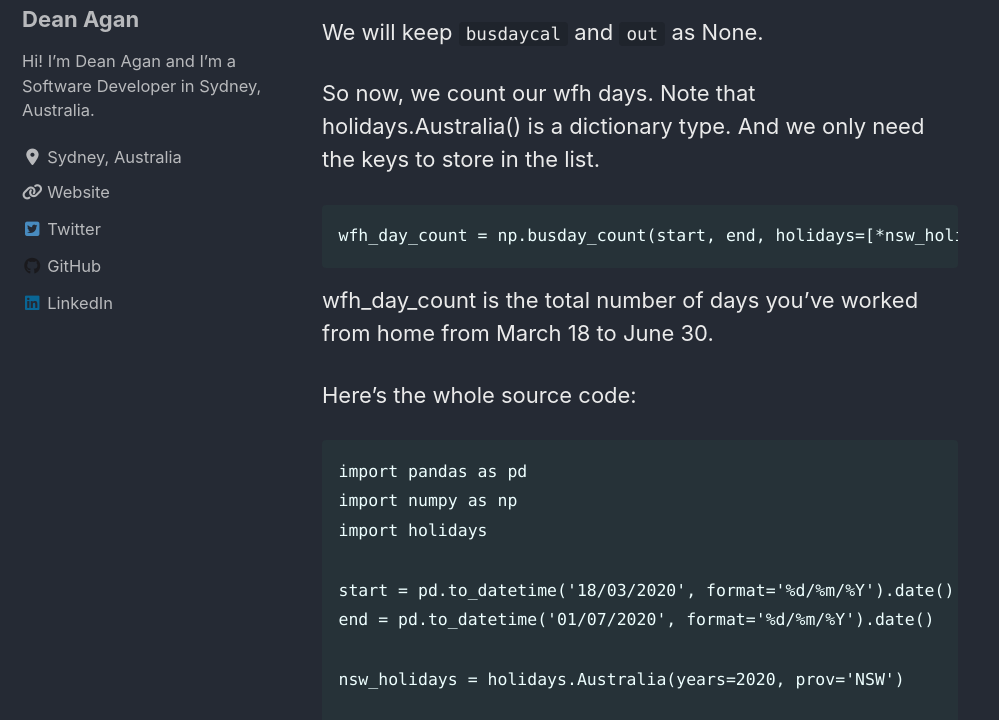
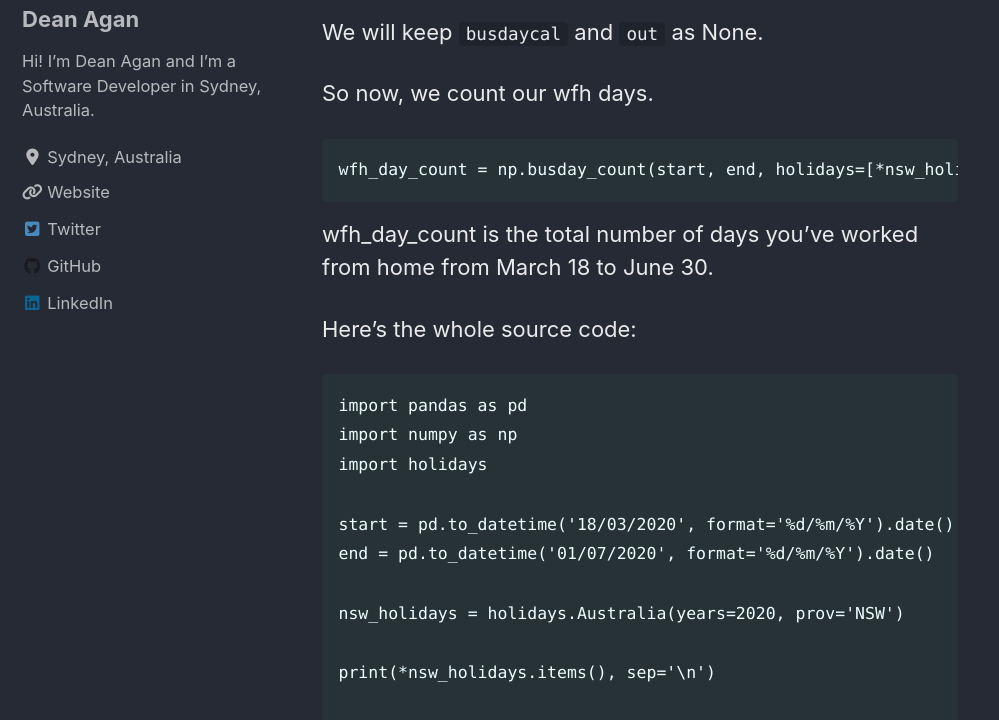
Before and after one commit to deanagan/deanagan.github.io, a Jekyll site: the page built from _posts/2020-07-23-Using-Python-To-Compute-Start-To-End-Dates.md, in a window 1280 px wide and 900 px high, scrolled down 3476 px, cut to the strip 180-900 px from the top of the window. Shown: the whole strip, without its empty margins (0-999 px from the left). Built offline with Jekyll 4.4.1, drawn with Linux system fonts in a browser that asks for light colours; cached includes are drawn as plain includes; nearby versions of some CDN libraries.

Commit message:
Removed redundant statement

````diff
--- a/_posts/2020-07-23-Using-Python-To-Compute-Start-To-End-Dates.md
+++ b/_posts/2020-07-23-Using-Python-To-Compute-Start-To-End-Dates.md
@@ -101,7 +101,7 @@ Now that we have `nsw_holidays`, we need to assign this to the `holidays` parame
 
 We will keep `busdaycal` and `out` as None.
 
-So now, we count our wfh days. Note that holidays.Australia() is a dictionary type. And we only need the keys to store in the list.
+So now, we count our wfh days.
 ```
 wfh_day_count = np.busday_count(start, end, holidays=[*nsw_holidays.keys()])
 ```
````
